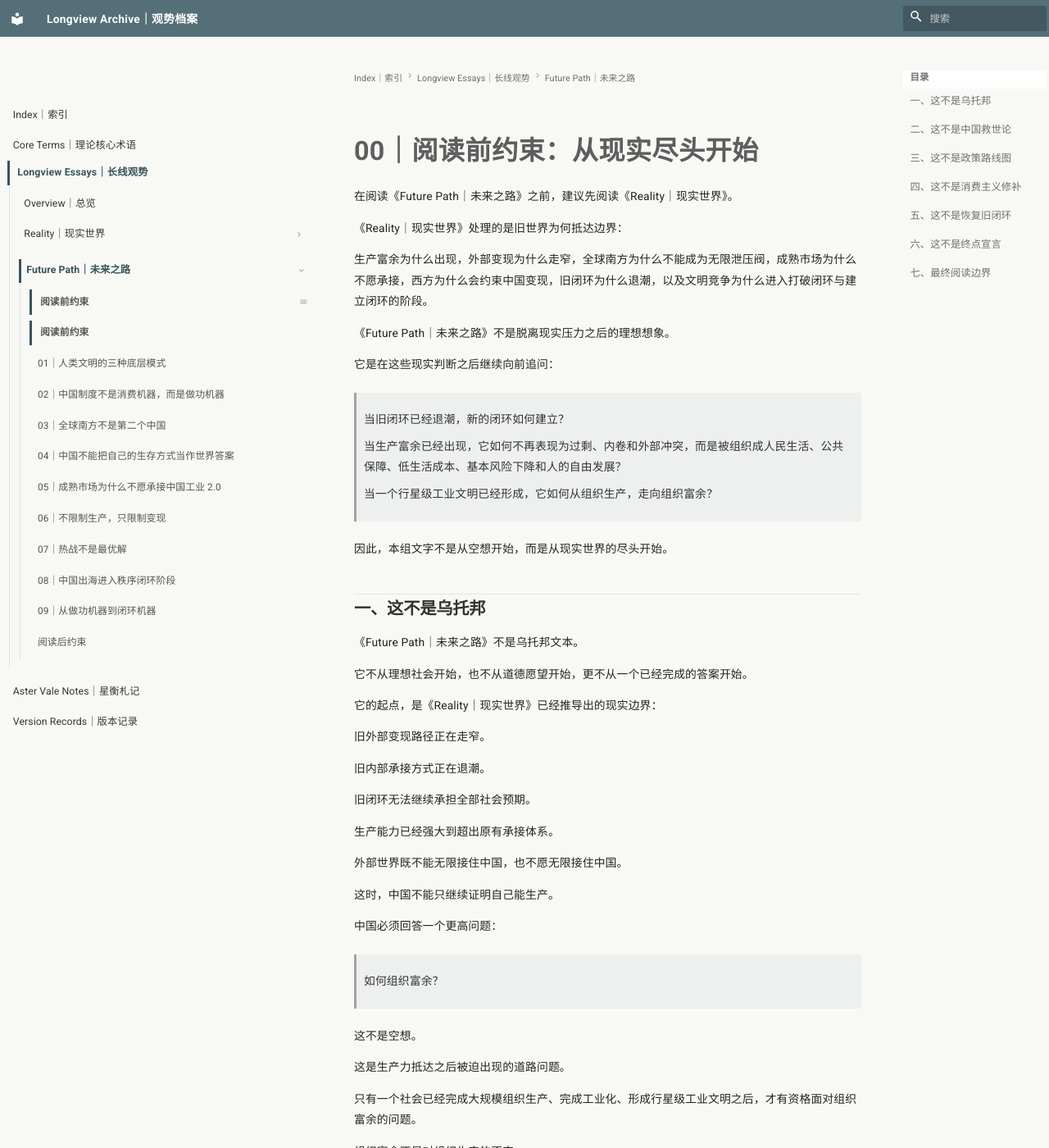
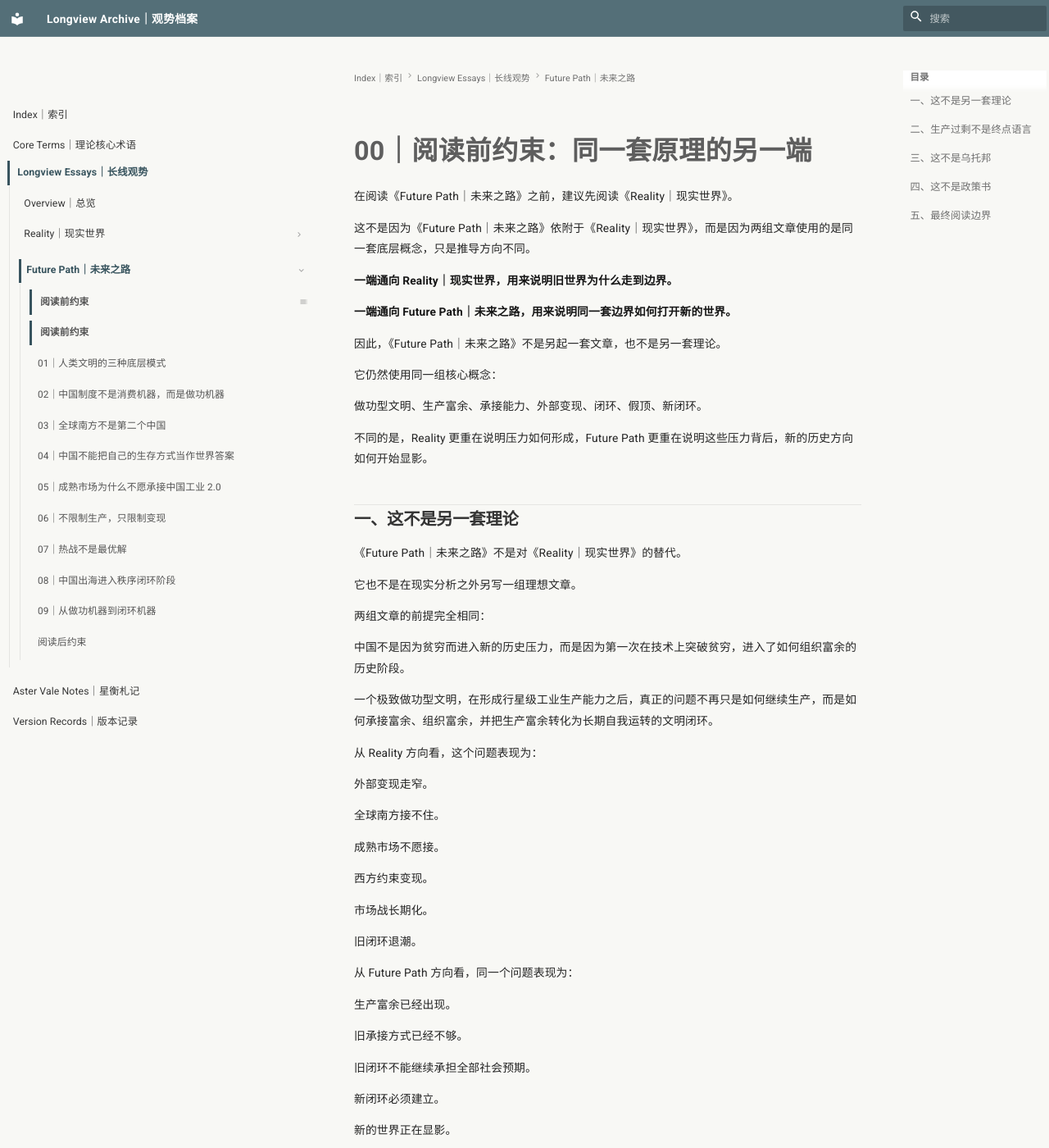
Before and after one commit to guanshi1688/longview-archive, an MkDocs documentation site: the page built from docs/essays/future/00.md, in a window 1280 px wide and 1400 px high. Shown: the whole window at 82% size. Built offline with MkDocs 1.6.1 and Material for MkDocs 9.7.7, drawn with Linux system fonts in a browser that asks for light colours; some of the changed text lies outside the part shown.

Commit message:
Update introduction and clarify concepts in 00.md
Revise the introduction and clarify the relationship between 'Reality' and 'Future Path'. Emphasize the continuity of concepts and the transition from old to new frameworks.

```diff
--- a/docs/essays/future/00.md
+++ b/docs/essays/future/00.md
@@ -1,92 +1,114 @@
-# 00｜阅读前约束：从现实尽头开始
+# 00｜阅读前约束：同一套原理的另一端
 
 在阅读《Future Path｜未来之路》之前，建议先阅读《Reality｜现实世界》。
 
-《Reality｜现实世界》处理的是旧世界为何抵达边界：
+这不是因为《Future Path｜未来之路》依附于《Reality｜现实世界》，而是因为两组文章使用的是同一套底层概念，只是推导方向不同。
 
-生产富余为什么出现，外部变现为什么走窄，全球南方为什么不能成为无限泄压阀，成熟市场为什么不愿承接，西方为什么会约束中国变现，旧闭环为什么退潮，以及文明竞争为什么进入打破闭环与建立闭环的阶段。
+**一端通向 Reality｜现实世界，用来说明旧世界为什么走到边界。**
 
-《Future Path｜未来之路》不是脱离现实压力之后的理想想象。
+**一端通向 Future Path｜未来之路，用来说明同一套边界如何打开新的世界。**
 
-它是在这些现实判断之后继续向前追问：
+因此，《Future Path｜未来之路》不是另起一套文章，也不是另一套理论。
 
-> 当旧闭环已经退潮，新的闭环如何建立？
->
-> 当生产富余已经出现，它如何不再表现为过剩、内卷和外部冲突，而是被组织成人民生活、公共保障、低生活成本、基本风险下降和人的自由发展？
->
-> 当一个行星级工业文明已经形成，它如何从组织生产，走向组织富余？
+它仍然使用同一组核心概念：
 
-因此，本组文字不是从空想开始，而是从现实世界的尽头开始。
+做功型文明、生产富余、承接能力、外部变现、闭环、假顶、新闭环。
 
-## 一、这不是乌托邦
+不同的是，Reality 更重在说明压力如何形成，Future Path 更重在说明这些压力背后，新的历史方向如何开始显影。
+
+## 一、这不是另一套理论
+
+《Future Path｜未来之路》不是对《Reality｜现实世界》的替代。
+
+它也不是在现实分析之外另写一组理想文章。
+
+两组文章的前提完全相同：
+
+中国不是因为贫穷而进入新的历史压力，而是因为第一次在技术上突破贫穷，进入了如何组织富余的历史阶段。
+
+一个极致做功型文明，在形成行星级工业生产能力之后，真正的问题不再只是如何继续生产，而是如何承接富余、组织富余，并把生产富余转化为长期自我运转的文明闭环。
+
+从 Reality 方向看，这个问题表现为：
+
+外部变现走窄。
+
+全球南方接不住。
+
+成熟市场不愿接。
+
+西方约束变现。
+
+市场战长期化。
+
+旧闭环退潮。
+
+从 Future Path 方向看，同一个问题表现为：
+
+生产富余已经出现。
+
+旧承接方式已经不够。
+
+旧闭环不能继续承担全部社会预期。
+
+新闭环必须建立。
+
+新的世界正在显影。
+
+所以，两组文章不是两套理论。
+
+它们是同一套底层逻辑在两个历史方向上的展开。
+
+## 二、生产过剩不是终点语言
+
+读《Future Path｜未来之路》，必须先改变一个词的方向。
+
+在旧世界语言里，中国今天面对的许多现象会被称为生产过剩、产能过剩、需求不足、外部承接不足。
+
+这些说法并非完全错误。
+
+但它们只是表层语言。
+
+所谓生产过剩，并不是生产力本身的错误，而是旧承接体系无法组织富余时，对生产富余的表层命名。
+
+从 Reality 方向看，生产过剩让人看见压力。
+
+从 Future Path 方向看，生产富余让人看见入口。
+
+问题不是简单消灭富余。
+
+问题是如何组织富余。
+
+问题不是让中国少生产。
+
+问题是如何让生产富余进入人民生活、公共保障、低生活成本、基本风险下降和人的自由发展。
+
+这就是 Future Path 的阅读前提。
+
+## 三、这不是乌托邦
 
 《Future Path｜未来之路》不是乌托邦文本。
 
-它不从理想社会开始，也不从道德愿望开始，更不从一个已经完成的答案开始。
+它不从理想社会开始，也不从一个已经完成的答案开始。
 
-它的起点，是《Reality｜现实世界》已经推导出的现实边界：
+它从现实边界开始。
 
-旧外部变现路径正在走窄。
+只有旧外部变现路径走窄，才会逼出新承接问题。
 
-旧内部承接方式正在退潮。
+只有旧闭环退潮，才会逼出新闭环问题。
 
-旧闭环无法继续承担全部社会预期。
+只有生产富余已经出现，组织富余才会成为现实任务。
 
-生产能力已经强大到超出原有承接体系。
+所以，Future Path 不是空想。
 
-外部世界既不能无限接住中国，也不愿无限接住中国。
-
-这时，中国不能只继续证明自己能生产。
-
-中国必须回答一个更高问题：
-
-> 如何组织富余？
-
-这不是空想。
-
-这是生产力抵达之后被迫出现的道路问题。
-
-只有一个社会已经完成大规模组织生产、完成工业化、形成行星级工业文明之后，才有资格面对组织富余的问题。
+它讨论的是：当一个社会已经完成大规模组织生产、完成工业化、形成行星级工业文明之后，如何进入下一阶段。
 
 组织富余不是对组织生产的否定。
 
 它是组织生产成功之后自然出现的新历史任务。
 
-## 二、这不是中国救世论
+## 四、这不是政策书
 
-《Future Path｜未来之路》也不是中国救世论。
-
-它不说中国天然拥有世界答案。
-
-也不说中国可以把自己的生存方式强加给世界。
-
-《Reality｜现实世界》已经说明：
-
-全球南方不是第二个中国。
-
-中国不能把自己的做功文明本能投射到全世界。
-
-中国不能幻想把内部组织富余的问题外包给世界。
-
-因此，《Future Path｜未来之路》所讨论的新世界，不是中国征服世界之后建立的秩序。
-
-它不是帝国方案。
-
-不是输出模板。
-
-不是让所有文明都变成中国。
-
-真正的问题恰恰相反：
-
-> 中国如何在不把自己变成旧帝国的前提下，把自身已经形成的工业能力、组织能力、基础设施能力、教育能力、能源能力、工程能力和长期主义能力，转化为一种更稳定、更低风险、更可持续的文明接口？
-
-新世界不是靠征服出现的。
-
-新世界只能在新的闭环中逐渐显影。
-
-## 三、这不是政策路线图
-
-《Future Path｜未来之路》不是政策路线图。
+《Future Path｜未来之路》不替执行层开方。
 
 它不替财政部门写工具组合。
 
@@ -114,133 +136,33 @@
 
 什么样的术能够把工业效率转化为低生活成本？
 
-什么样的术能够让青年重新进入未来？
+什么样的术能够让生产富余组织成新的文明闭环？
 
-什么样的术能够把生产富余组织成文明闭环？
+道不替代术。
 
-《Future Path｜未来之路》不替执行者开方。
+但道规定术的方向。
 
-它只负责指出：
+## 五、最终阅读边界
 
-> 所有术不能再作为零散补丁存在，而必须共同服务于一个更高方向。
+读《Future Path｜未来之路》，必须先接受几个边界。
 
-这个方向，就是新闭环的建立。
+第一，它不是另一套理论。
 
-## 四、这不是消费主义修补
+它与《Reality｜现实世界》使用同一套底层概念。
 
-《Future Path｜未来之路》讨论人民生活、公共保障、低生活成本、基本风险下降和人的自由发展，但它不是消费主义修补。
+第二，它不是乌托邦。
 
-它不是说只要刺激消费，问题就解决了。
-
-也不是说只要发钱、补贴、放松、娱乐化，就能完成新世界。
-
-消费不足只是表层现象。
-
-更深的问题是：
-
-生产富余没有被稳定组织成人民的生活安全、时间自由、家庭预期、教育可及、医疗保障、住房稳定、公共服务和风险分担。
-
-如果生产富余不能回流人民，它就会表现为过剩。
-
-如果工业效率不能转化为低生活成本，它就会表现为内卷。
-
-如果技术进步不能降低基本风险，它就会表现为焦虑。
-
-如果组织能力不能打开人的未来，它就会表现为压迫。
-
-所以，《Future Path｜未来之路》真正讨论的，不是如何制造更多消费欲望，而是如何让生产富余进入人的生活底座。
-
-不是让人更会消费。
-
-而是让人不再被基本生存风险高度支配。
-
-## 五、这不是恢复旧闭环
-
-《Future Path｜未来之路》也不是恢复旧闭环。
-
-旧闭环曾经有效。
-
-房地产、土地财政、地方建设、家庭资产、外部出口、基建投资、城市化、产业链扩张，共同构成过一套巨大的承接结构。
-
-它曾经把中国的做功能力转化为增长、就业、资产、城市和社会预期。
-
-但旧闭环已经到顶。
-
-房地产退潮不是中国到顶。
-
-它只是旧闭环到顶。
-
-如果把《Future Path｜未来之路》理解成恢复旧承接器，就会重新回到旧路。
-
-新闭环不是旧闭环的修补版。
-
-新闭环不是再找一个新的资产池来吸收社会预期。
-
-新闭环也不是继续把压力压给家庭、青年、地方和未来。
-
-新闭环必须回答的是：
-
-> 如何让生产能力、技术能力、金融能力、秩序能力、安全能力、生活承接能力和价值叙事，形成长期自我运转的文明结构？
-
-如何让做功成果不再单向外溢，而是稳定回流人民？
-
-如何让一个行星级工业文明，不只是能生产、能出口、能建设，而是能承接自身创造出来的富余？
-
-## 六、这不是终点宣言
-
-《Future Path｜未来之路》不宣布终点已经到来。
-
-它不急于命名终局。
-
-也不把未来压缩成一个提前完成的口号。
-
-它只说：
-
-旧世界的边界已经显现。
-
-旧闭环的退潮已经发生。
-
-生产富余的问题已经出现。
-
-新闭环的需求已经无法回避。
-
-新的世界正在显影。
-
-但显影不等于完成。
-
-门出现了，不等于门后已经有完整答案。
-
-道路出现了，不等于道路已经被走完。
-
-《Future Path｜未来之路》的任务，不是宣布未来已经完成。
-
-它的任务，是说明为什么未来问题已经不能再被旧语言遮蔽。
-
-## 七、最终阅读边界
-
-读《Future Path｜未来之路》，必须先接受几个阅读边界。
-
-第一，它不是乌托邦。
-
-它不是从理想世界开始，而是从现实世界的尽头开始。
-
-第二，它不是救世论。
-
-它不说中国可以替世界完成答案，也不把中国道路强加给其他文明。
+它不是从理想世界开始，而是从现实世界的边界开始。
 
 第三，它不是政策书。
 
-它不替执行者写操作手册，只讨论所有具体术必须服务的长期方向。
+它不替执行层开方，只讨论所有具体术必须服务的长期方向。
 
-第四，它不是消费主义修补。
-
-它讨论的不是制造更多消费欲望，而是让生产富余转化为低生活成本、公共保障、基本风险下降和人的自由发展。
-
-第五，它不是恢复旧闭环。
+第四，它不是恢复旧闭环。
 
 旧闭环退潮不是中国到顶，而是新闭环必须建立。
 
-第六，它不是终点宣言。
+第五，它不是终点宣言。
 
 它不宣布答案已经完成，只说明新的世界正在显影。
 
@@ -248,17 +170,15 @@
 
 《Future Path｜未来之路》真正要讨论的是：
 
-> 当《Reality｜现实世界》已经说明旧世界为什么走到边界之后，中国如何从组织生产走向组织富余？
+> 同一套底层逻辑，在旧世界里表现为压力、过剩、变现受阻与旧闭环退潮；
 >
-> 如何从旧闭环退潮走向新闭环建立？
->
-> 如何让行星级工业文明不只是制造更多产品，而是降低人的生存压力，打开人的未来空间，形成一种新的文明闭环？
+> 在未来方向上，则表现为生产富余、组织富余、新闭环建立与新世界显影。
 
 本文不说门后已经有完整答案。
 
 本文只说：
 
-> 现实世界的尽头，新的世界正在显影。
+> 同一套边界，正在打开新的世界。
 
 ---
 
```
